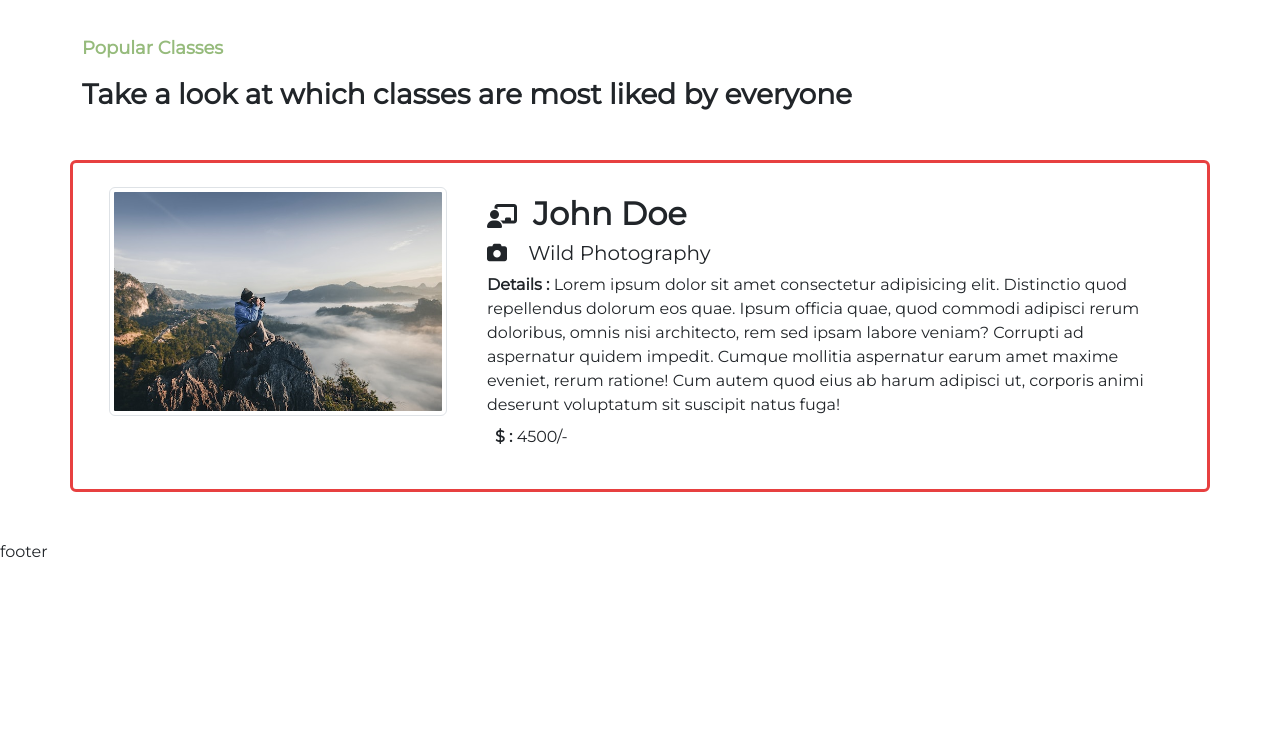
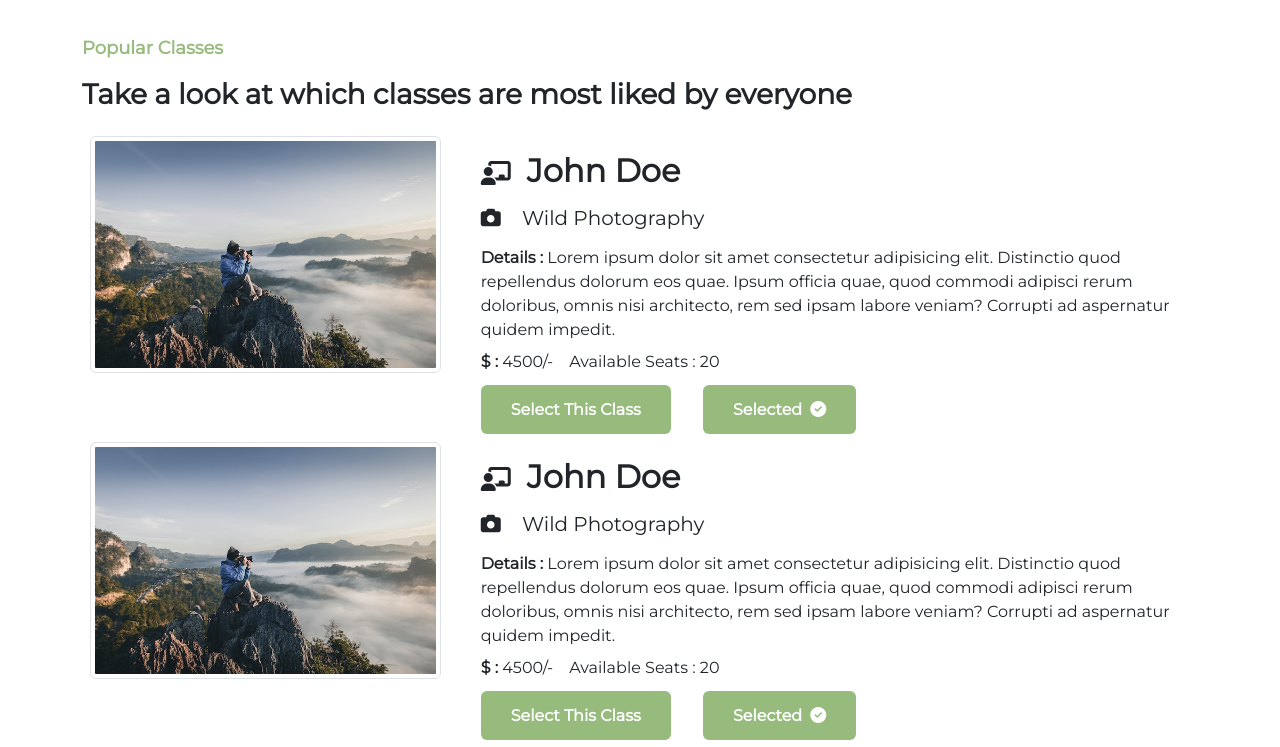
Before and after one commit to Hasan-Nayem/Frame-and-Focus-Client, a React (Vite) app: page / in a window 1280 px wide. Shown: the part 1200-1947 px from the top of the page. Before the commit the page ends 1764 px from the top, so only its background shows below. Built offline with nearby package versions, Linux system fonts and the light colour scheme.

Commit message:
Class Card Added

```diff
--- /dev/null
+++ b/src/Components/ClassesCard/ClassesCard.css
@@ -0,0 +1,20 @@
+.select-btn{
+    text-decoration: none;
+    color: #fff;
+    padding: 15px 30px;
+    background-color: rgb(150, 187, 124);
+    border-radius: 6px;
+    font-weight: bold;
+    font-size: 16px;
+    transition: 0.2s;
+}
+.select-btn:hover{
+    border: 1px solid rgb(150, 187, 124);
+    text-decoration: none;
+    color: #080808;
+    padding: 15px 30px;
+    background-color: rgb(255, 255, 255);
+    border-radius: 6px;
+    font-weight: bold;
+    font-size: 16px;
+}
--- /dev/null
+++ b/src/Components/ClassesCard/ClassesCard.jsx
@@ -0,0 +1,33 @@
+import { Link } from 'react-router-dom';
+import image from '../../assets/images/man.jpg'
+import './ClassesCard.css'
+const ClassesCard = () => {
+    return (
+        // <div className="row mb-3 p-4 rounded" style={{border: '3px solid #E74040'}}>
+        <div className="row mb-1 p-2 rounded">
+            <div>
+                <div className="col-12">
+                    <div className="row">
+                        <div className="col-lg-4">
+                            <img src={image} className="img-fluid img-thumbnail" style={{width:"45rem"}} alt="" />
+                        </div>
+                        <div className="col-lg-8">
+                            <h2 className="my-3 fw-bolder"><i className="fa-solid fa-chalkboard-user fs-4 mx-3"></i>John Doe</h2>
+                            <h5 className="my-3"> <i className="fa-solid fa-camera mx-3"></i> Wild Photography</h5>
+                            <p className="my-2 mx-3"><span className="fw-bolder">Details : </span>Lorem ipsum dolor sit amet consectetur adipisicing elit. Distinctio quod repellendus dolorum eos quae. Ipsum officia quae, quod commodi adipisci rerum doloribus, omnis nisi architecto, rem sed ipsam labore veniam?
+                            Corrupti ad aspernatur quidem impedit. </p>
+                            <div className="d-flex my-2">
+                                <p className="mx-3"><span className="fw-bolder">$ : </span>4500/-</p>
+                                <p>Available Seats : 20</p>
+                            </div>
+                            <Link className="mx-3 select-btn my-2">Select This Class</Link>
+                            <Link className="mx-3 select-btn my-2">Selected<i className="fa-solid fa-circle-check ms-2"></i></Link>
+                        </div>
+                    </div>
+                </div>
+            </div>
+        </div>
+    );
+};
+
+export default ClassesCard;
--- a/src/Pages/Home/Home/Home.jsx
+++ b/src/Pages/Home/Home/Home.jsx
@@ -2,7 +2,8 @@ import Slider from "../Slider/Slider";
 import './Home.css';
 import icon1 from '../../../assets/icon/pc.png'
 import icon2 from '../../../assets/icon/telescope.png'
-import image from '../../../assets/images/man.jpg'
+import ClassesCard from "../../../Components/ClassesCard/ClassesCard";
+
 const Home = () => {
 
     return (
@@ -38,22 +39,10 @@ const Home = () => {
                 <section className="popular-classes">
                     <p style={{color: "#96BB7C", fontSize: '18px', fontWeight : "800"}}>Popular Classes</p>
                     <h1 className="my-3 fw-bold fs-3">Take a look at which classes are most liked by everyone</h1>
-                    <div className="row my-3 my-5 p-4 rounded" style={{border: '3px solid #E74040'}}>
-                        <div className="col-12">
-                            <div className="row">
-                                <div className="col-lg-4">
-                                    <img src={image} className="img-fluid img-thumbnail" style={{width:"45rem"}} alt="" />
-                                </div>
-                                <div className="col-lg-8">
-                                    <h2 className="my-2 fw-bolder"><i className="fa-solid fa-chalkboard-user fs-4 mx-3"></i>John Doe</h2>
-                                    <h5 className="my-2"> <i className="fa-solid fa-camera mx-3"></i> Wild Photography</h5>
-                                    <p className="my-2 mx-3"><span className="fw-bolder">Details : </span>Lorem ipsum dolor sit amet consectetur adipisicing elit. Distinctio quod repellendus dolorum eos quae. Ipsum officia quae, quod commodi adipisci rerum doloribus, omnis nisi architecto, rem sed ipsam labore veniam?
-                                    Corrupti ad aspernatur quidem impedit. Cumque mollitia aspernatur earum amet maxime eveniet, rerum ratione! Cum autem quod eius ab harum adipisci ut, corporis animi deserunt voluptatum sit suscipit natus fuga!</p>
-                                    <p className="mx-4"><span className="fw-bolder">$ : </span>4500/-</p>
-                                </div>
-                            </div>
-                        </div>
-                    </div>
+
+                        <ClassesCard></ClassesCard>
+                        <ClassesCard></ClassesCard>
+                        <ClassesCard></ClassesCard>
                 </section>
 
             </div>
```
